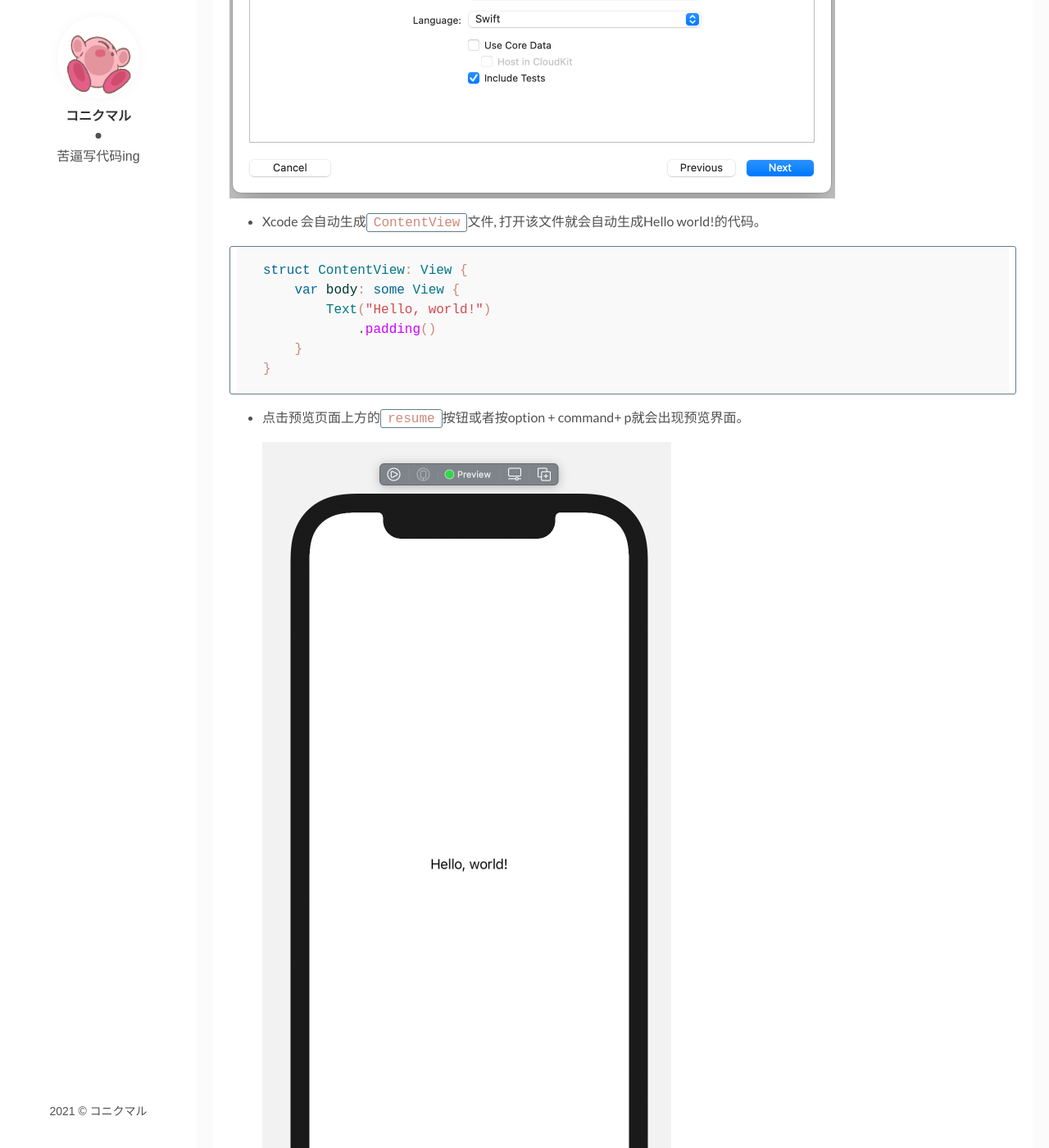
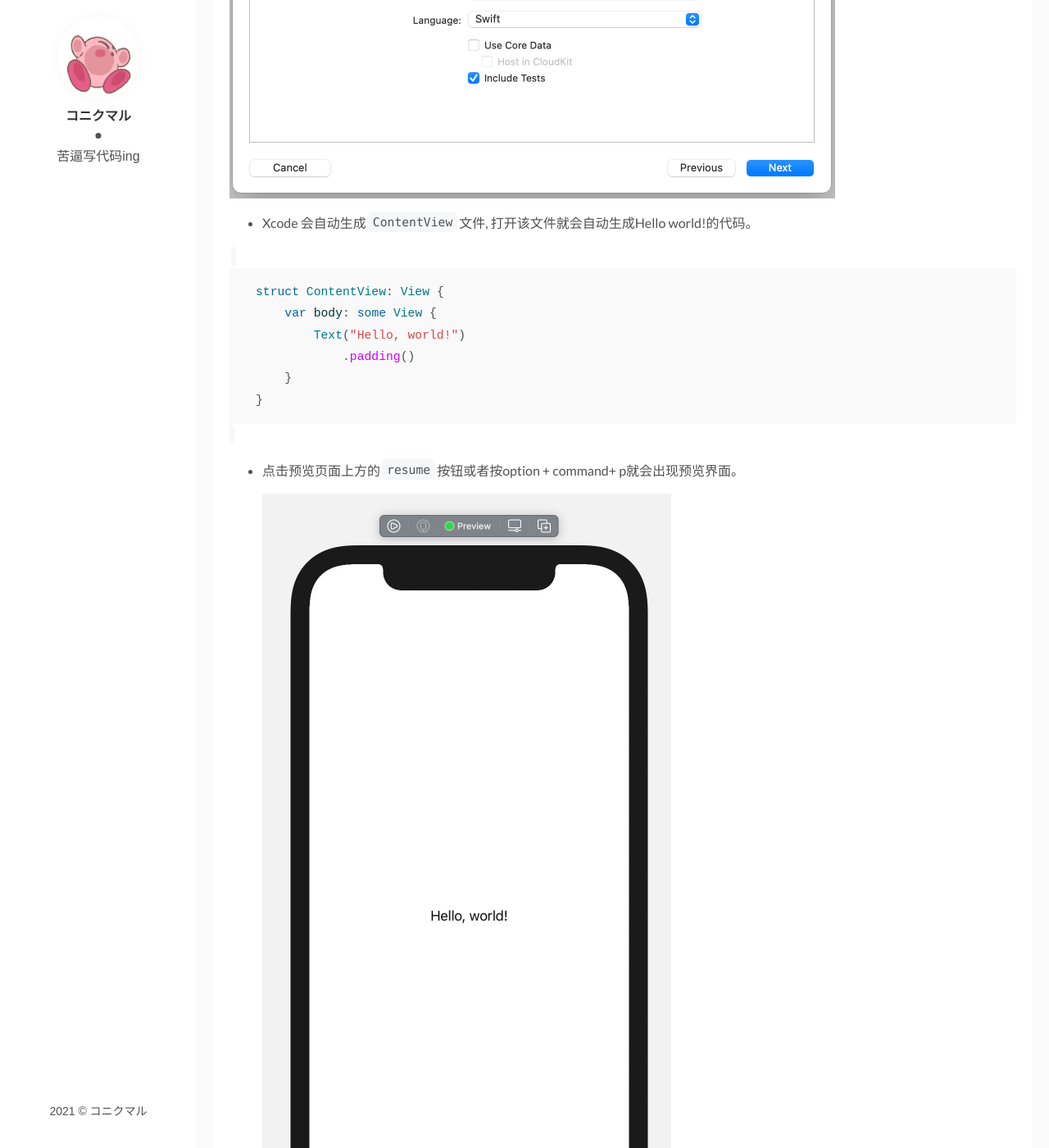
Before and after one commit to RiuHDuo/riuhduo.github.io, a Jekyll site: the page built from _posts/2021-04-18-SwiftUI-view-protocol.markdown, in a window 1280 px wide and 1400 px high, scrolled down 1020 px. Shown: the whole window at 82% size. Built offline with Jekyll 4.4.1, drawn with Linux system fonts in a browser that asks for light colours; comment, search, counter and statistics services are not loaded.

Commit message:
Update main.css

```diff
--- a/assets/css/main.css
+++ b/assets/css/main.css
@@ -444,12 +444,17 @@ template {
 }
 
 .highlighter-rouge {
-  color: #ce887b;
-  font-weight: 400;
-  border: 1px solid #607D8B;
-  -webkit-border-radius: 3px;
-          border-radius: 3px;
-  padding: 0.1rem 0.5rem;
+  font-weight: normal;
+  font-family: 'Cascadia Code', Consolas, 'Noto Sans SC', 'Courier New', monospace;
+  -webkit-font-smoothing: initial;
+  margin: 0 2px;
+  padding: 4px 6px;
+  border-radius: 6px;
+  font-size: 0.92rem !important;
+  background: #f5f7f9;
+  display: inline;
+  vertical-align: bottom;
+  line-height: 1.8;
 }
 
 .highlight .hll {
```
